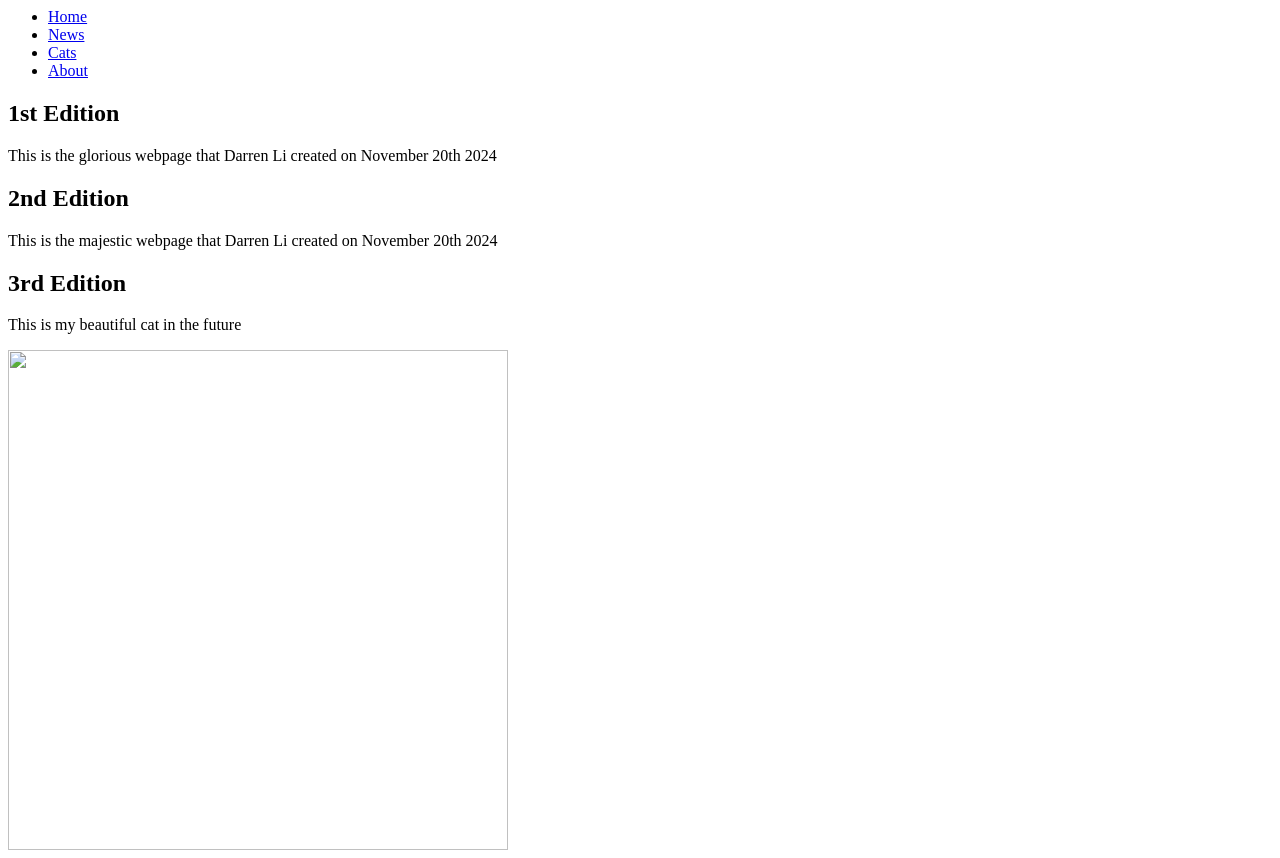
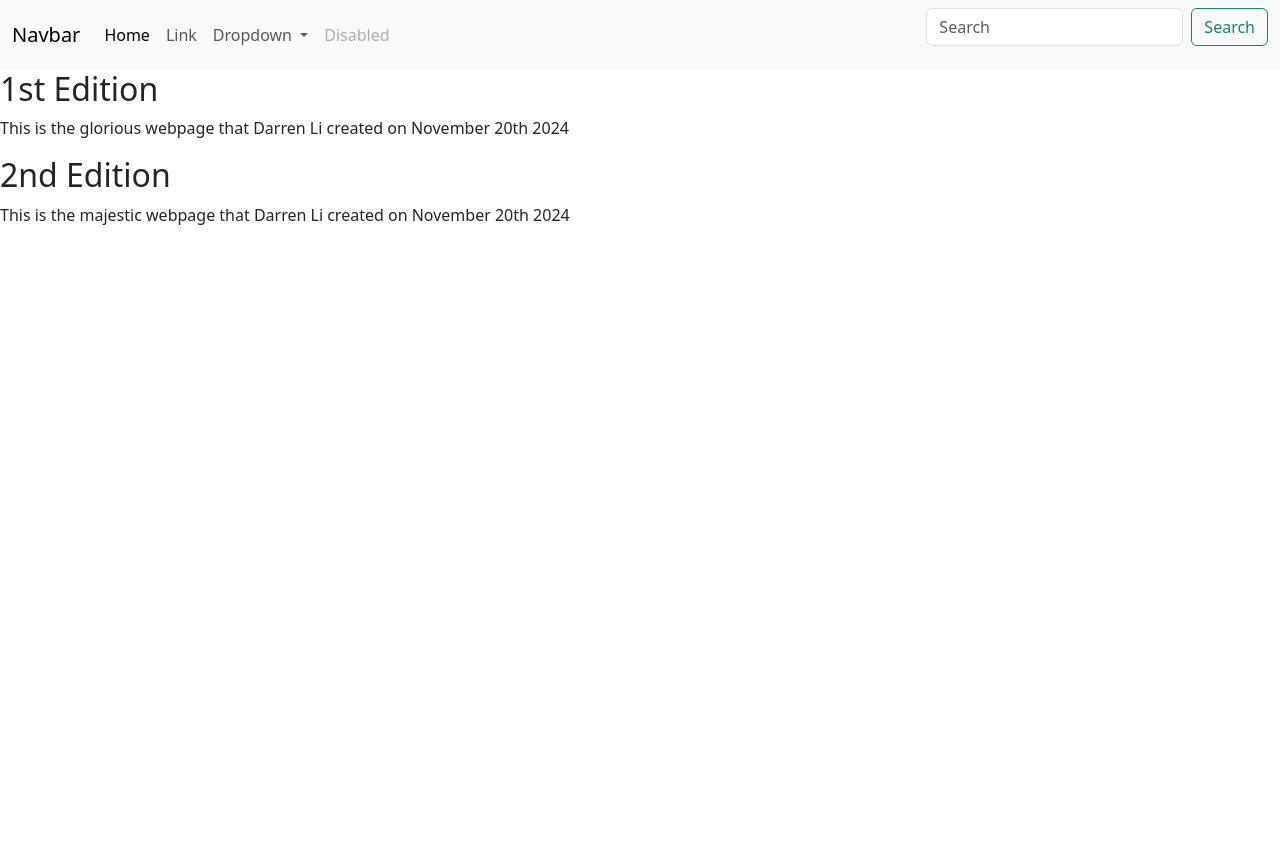
Before and after one commit to darrenlii14/Darrens-Luxurious-Webpage, a plain HTML site: page index.html in a window 1280 px wide. After the commit the page ends 800 px from the top, so only its background shows below. Drawn offline with nearby package versions, Linux system fonts and the light colour scheme.

Commit message:
Add files via upload

```diff
--- a/index.html
+++ b/index.html
@@ -4,24 +4,53 @@
             Darren's Beautiful Website
         </title>
     </head>
+    <link href="https://cdn.jsdelivr.net/npm/bootstrap@5.3.3/dist/css/bootstrap.min.css" rel="stylesheet" integrity="sha384-QWTKZyjpPEjISv5WaRU9OFeRpok6YctnYmDr5pNlyT2bRjXh0JMhjY6hW+ALEwIH" crossorigin="anonymous">
+<script src="https://cdn.jsdelivr.net/npm/bootstrap@5.3.3/dist/js/bootstrap.bundle.min.js" integrity="sha384-YvpcrYf0tY3lHB60NNkmXc5s9fDVZLESaAA55NDzOxhy9GkcIdslK1eN7N6jIeHz" crossorigin="anonymous"></script>
     <body>
-        <ul>
-            <li><a href="index.html">Home</a></li>
-              <li><a href="index.html">News</a></li>
-              <li><a href="index.html">Cats</a></li>
-              <li><a href="index.html">About</a></li>
-        </ul>
+        <nav class="navbar navbar-expand-lg bg-body-tertiary">
+            <div class="container-fluid">
+              <a class="navbar-brand" href="#">Navbar</a>
+              <button class="navbar-toggler" type="button" data-bs-toggle="collapse" data-bs-target="#navbarSupportedContent" aria-controls="navbarSupportedContent" aria-expanded="false" aria-label="Toggle navigation">
+                <span class="navbar-toggler-icon"></span>
+              </button>
+              <div class="collapse navbar-collapse" id="navbarSupportedContent">
+                <ul class="navbar-nav me-auto mb-2 mb-lg-0">
+                  <li class="nav-item">
+                    <a class="nav-link active" aria-current="page" href="#">Home</a>
+                  </li>
+                  <li class="nav-item">
+                    <a class="nav-link" href="#">Link</a>
+                  </li>
+                  <li class="nav-item dropdown">
+                    <a class="nav-link dropdown-toggle" href="#" role="button" data-bs-toggle="dropdown" aria-expanded="false">
+                      Dropdown
+                    </a>
+                    <ul class="dropdown-menu">
+                        <li><a href="index.html">Home</a></li>
+                        <li><a href="news.html">Markets</a></li>
+                        <li><a href="cats.html">Cats</a></li>
+                        <li><a href="about.html">About</a></li>
+                    </ul>
+                  </li>
+                  <li class="nav-item">
+                    <a class="nav-link disabled" aria-disabled="true">Disabled</a>
+                  </li>
+                </ul>
+                <form class="d-flex" role="search">
+                  <input class="form-control me-2" type="search" placeholder="Search" aria-label="Search">
+                  <button class="btn btn-outline-success" type="submit">Search</button>
+                </form>
+              </div>
+            </div>
+          </nav>
+
         <h2> 1st Edition </h2>
         <p>
             This is the glorious webpage that Darren Li created on November 20th 2024
         </p>
         <h2> 2nd Edition</h2>
         <p>
-            This is the majestic webpage that Darren Li created on November 20th 2024
-        </p>
-        <h2> 3rd Edition</h2>
-        <p>This is my beautiful cat in the future
-        </p>
-        <img src=Website/Cat.png width="500px">
+            This is the majestic webpage that Darren Li created on November 20th 2024 <br>
+
     </body>
 </html>
```
Also changed, not shown: about.html (added, +7 -0 lines), cats.html (added, +8 -0 lines), news.html (added, +6 -0 lines), Nvidia.png (added).
